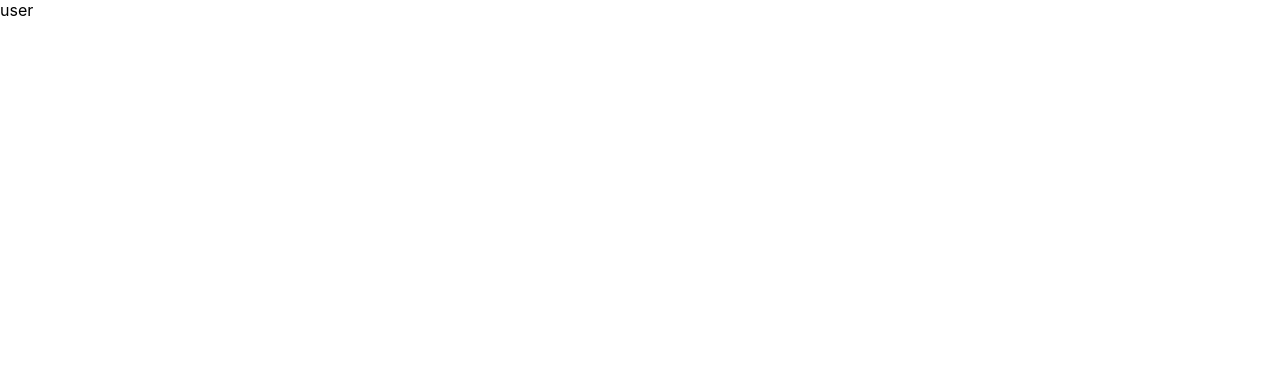
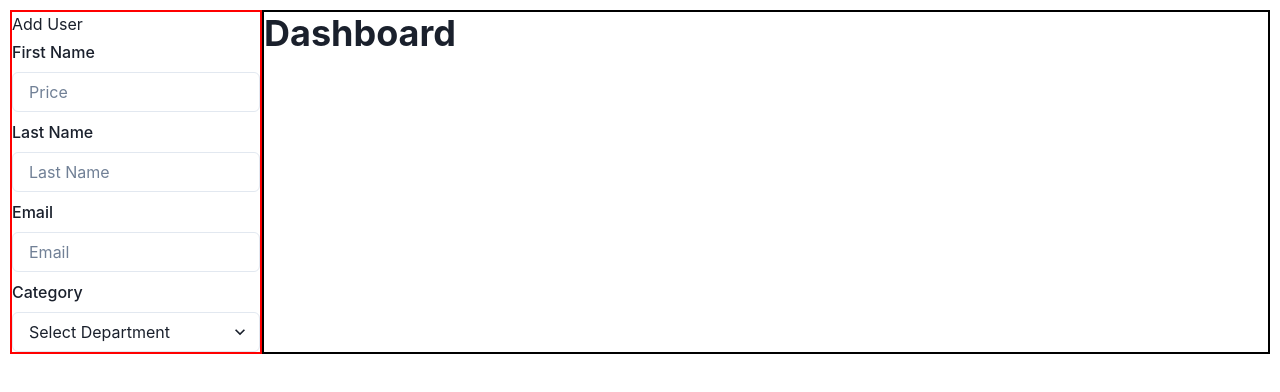
Before and after one commit to ParmeshwarMurmu/Tacnique-Assignment-User-Management-Dshboard, a React (Create React App) app in the folder user-management-dashboard/: page / in a window 1280 px wide. Shown: the top 392 px of the page. Built offline with nearby package versions, Linux system fonts and the light colour scheme; no server answers.

Commit message:
Add_user_layout

```diff
--- a/user-management-dashboard/package.json
+++ b/user-management-dashboard/package.json
@@ -17,6 +17,8 @@
     "react-router-dom": "^6.21.3",
     "react-scripts": "5.0.1",
     "redux": "^5.0.1",
+    "redux-thunk": "^3.1.0",
+    "thunk": "^0.0.1",
     "web-vitals": "^2.1.4"
   },
   "scripts": {
--- /dev/null
+++ b/user-management-dashboard/src/CSS/Home.module.css
@@ -0,0 +1,16 @@
+.bodyContainer{
+    display: flex;
+    padding: 10px;
+}
+
+.sideBarContainer{
+    border: 2px solid red;
+    width: 20%;
+}
+
+
+
+.dashboardContainer{
+    border: 2px solid black;
+    width: 80%;
+}
--- /dev/null
+++ b/user-management-dashboard/src/Components/SideBar.jsx
@@ -0,0 +1,83 @@
+import React from 'react'
+import { Heading, Input } from '@chakra-ui/react'
+import {
+  FormControl,
+  FormLabel,
+  FormErrorMessage,
+  FormHelperText,
+  Select
+} from '@chakra-ui/react'
+import { useDispatch, useSelector, shallowEqual } from 'react-redux'
+
+
+
+export const SideBar = () => {
+
+  const dispatch = useDispatch()
+
+  const { firstName, lastName, email, department } = useSelector((store) => {
+    return {
+      firstName: store.AddUserReducer.firstName,
+      lastName: store.AddUserReducer.lastName,
+      email: store.AddUserReducer.email,
+      department: store.AddUserReducer.department,
+    }
+  }, shallowEqual)
+
+
+  return (
+    <div>
+      <h1>Add User</h1>
+
+      <div>
+        <form>
+
+
+          <FormControl mt={1}>
+            <FormLabel>First Name</FormLabel>
+            <Input type='number' placeholder='Price' value={firstName}
+              onChange={(e) => {
+
+              }} />
+          </FormControl>
+
+
+
+          <FormControl mt={2}>
+            <FormLabel>Last Name</FormLabel>
+            <Input type='number' placeholder='Last Name' value={lastName}
+              onChange={(e) => {
+
+              }} />
+          </FormControl>
+
+          <FormControl mt={2}>
+            <FormLabel>Email</FormLabel>
+            <Input type='number' placeholder='Email' value={email}
+              onChange={(e) => {
+
+              }} />
+          </FormControl>
+
+          <FormControl mt={2}>
+            <FormLabel>Category</FormLabel>
+            <Select placeholder='Select Department' value={department}
+              onChange={(e) => {
+                // dispatch(womencategorySuccess(e.target.value))
+              }}>
+              <option value="HR Department">HR Department</option>
+              <option value="Finance Department">Finance Department</option>
+              <option value="Marketing Department">Marketing Department</option>
+              <option value="Sales Department">Sales Department</option>
+              <option value="IT Department">IT Department</option>
+              <option value="Production Department">Production Department</option>
+              <option value="Health and Safety Department">Health and Safety Department</option>
+
+            </Select>
+
+          </FormControl>
+        </form>
+      </div>
+    </div>
+  )
+}
--- a/user-management-dashboard/src/Redux/AddUserReducer/action.js
+++ b/user-management-dashboard/src/Redux/AddUserReducer/action.js
@@ -0,0 +1,35 @@
+
+
+export const USER_FIRST_NAME = 'USER_FIRST_NAME';
+export const USER_LAST_NAME = 'USER_LAST_NAME';
+export const USER_EMAIL_ADDRESS = 'USER_EMAIL_ADDRESS';
+export const USER_DEPARTMENT = 'USER_DEPARTMENT';
+
+
+// ACTION TYPE FOR USER FIRST NAME
+
+export const userFirstNameAction = (payload)=>{
+    return {type: USER_FIRST_NAME, payload}
+}
+
+
+
+// ACTION TYPE FOR USER LAST NAME
+
+export const userLastNameAction = (payload)=>{
+    return {type: USER_LAST_NAME, payload}
+}
+
+
+// ACTION TYPE FOR USER EMAIL ADDRESS
+
+export const userEmailAddressAction = (payload)=>{
+    return {type: USER_EMAIL_ADDRESS, payload}
+}
+
+
+// ACTION TYPE FOR USER DEPARTMENRT
+
+export const userDepartmentAction = (payload)=>{
+    return {type: USER_DEPARTMENT, payload}
+}
--- a/user-management-dashboard/src/Redux/AddUserReducer/reducer.js
+++ b/user-management-dashboard/src/Redux/AddUserReducer/reducer.js
@@ -0,0 +1,30 @@
+import { USER_DEPARTMENT, USER_EMAIL_ADDRESS, USER_FIRST_NAME, USER_LAST_NAME } from "./action"
+
+
+const initialState = {
+    firstName: '',
+    lastName: '',
+    email: '',
+    department: ''
+}
+
+export const reducer = (state = initialState, { type, payload }) => {
+
+    switch (type) {
+
+        case USER_FIRST_NAME:
+            return { ...state, firstName: payload }
+
+        case USER_LAST_NAME:
+            return { ...state, LastName: payload }
+
+        case USER_EMAIL_ADDRESS:
+            return { ...state, email: payload }
+
+        case USER_DEPARTMENT:
+            return { ...state, department: payload }
+
+        default:
+            return { ...state }
+    }
+}
--- a/user-management-dashboard/src/Redux/AllUserReducer/action.js
+++ b/user-management-dashboard/src/Redux/AllUserReducer/action.js
@@ -21,8 +21,9 @@ export const getAllUserDetails = ()=>(dispatch)=>{
     dispatch(allUserLoadingAction())
     axios.get(`${APP_URL}/users`)
     .then((res)=>{
-        console.log(res);
-        console.log(res.data);
+        // console.log(res);
+        // console.log(res.data);
+        dispatch(allUserSuccessAction(res.data))
 
     })
     .catch((err)=>{
--- a/user-management-dashboard/src/Redux/Store/Store.js
+++ b/user-management-dashboard/src/Redux/Store/Store.js
@@ -0,0 +1,13 @@
+import { combineReducers, legacy_createStore, applyMiddleware } from 'redux'
+import { reducer as AllUserReducer } from '../AllUserReducer/reducer'
+import { reducer as AddUserReducer } from '../AddUserReducer/reducer'
+import { thunk } from 'redux-thunk'
+
+
+const rootReducer = combineReducers({
+    AllUserReducer,
+    AddUserReducer
+
+})
+
+export const store = legacy_createStore(rootReducer, applyMiddleware(thunk))
--- a/user-management-dashboard/src/Routes/Home.jsx
+++ b/user-management-dashboard/src/Routes/Home.jsx
@@ -1,9 +1,43 @@
-import React from 'react'
+import React, { useEffect } from 'react'
+import { store } from '../Redux/Store/Store'
+import { useDispatch, useSelector, shallowEqual } from 'react-redux'
+import { getAllUserDetails } from '../Redux/AllUserReducer/action'
+import { SideBar } from '../Components/SideBar'
+import style from '../CSS/Home.module.css'
+import { Heading } from '@chakra-ui/react'
 
 export const Home = () => {
+
+  const dispatch = useDispatch()
+
+  const { isLoading, userData, isError } = useSelector((store) => {
+    return {
+      isLoading: store.AllUserReducer.isLoading,
+      userData: store.AllUserReducer.userData,
+      isError: store.AllUserReducer.isError,
+    }
+  }, shallowEqual)
+
+
+
+  useEffect(() => {
+    dispatch(getAllUserDetails())
+  }, [])
+
+  console.log("userData", userData)
+
+
   return (
-    <div>
-        user
+    <div className={style.bodyContainer}>
+      <div className={style.sideBarContainer}>
+        <SideBar />
+      </div>
+
+      <div className={style.dashboardContainer}>
+        <Heading as='h2' size='xl'>
+          Dashboard
+        </Heading>
+      </div>
     </div>
   )
 }
--- a/user-management-dashboard/src/index.js
+++ b/user-management-dashboard/src/index.js
@@ -4,13 +4,20 @@ import './index.css';
 import App from './App';
 import reportWebVitals from './reportWebVitals';
 import { BrowserRouter } from "react-router-dom"
+import { ChakraProvider } from '@chakra-ui/react'
+import { Provider } from 'react-redux'
+import { store } from './Redux/Store/Store';
 
 const root = ReactDOM.createRoot(document.getElementById('root'));
 root.render(
+  <ChakraProvider>
 
     <BrowserRouter>
-    <App />
+    <Provider store={store}>
+      <App />
+    </Provider>
     </BrowserRouter>
+  </ChakraProvider>
 
 );
 
```
Also changed, not shown: user-management-dashboard/src/CSS/SideBar.module.css (added), 1 other file (tests, documents, lock files or other folders).
